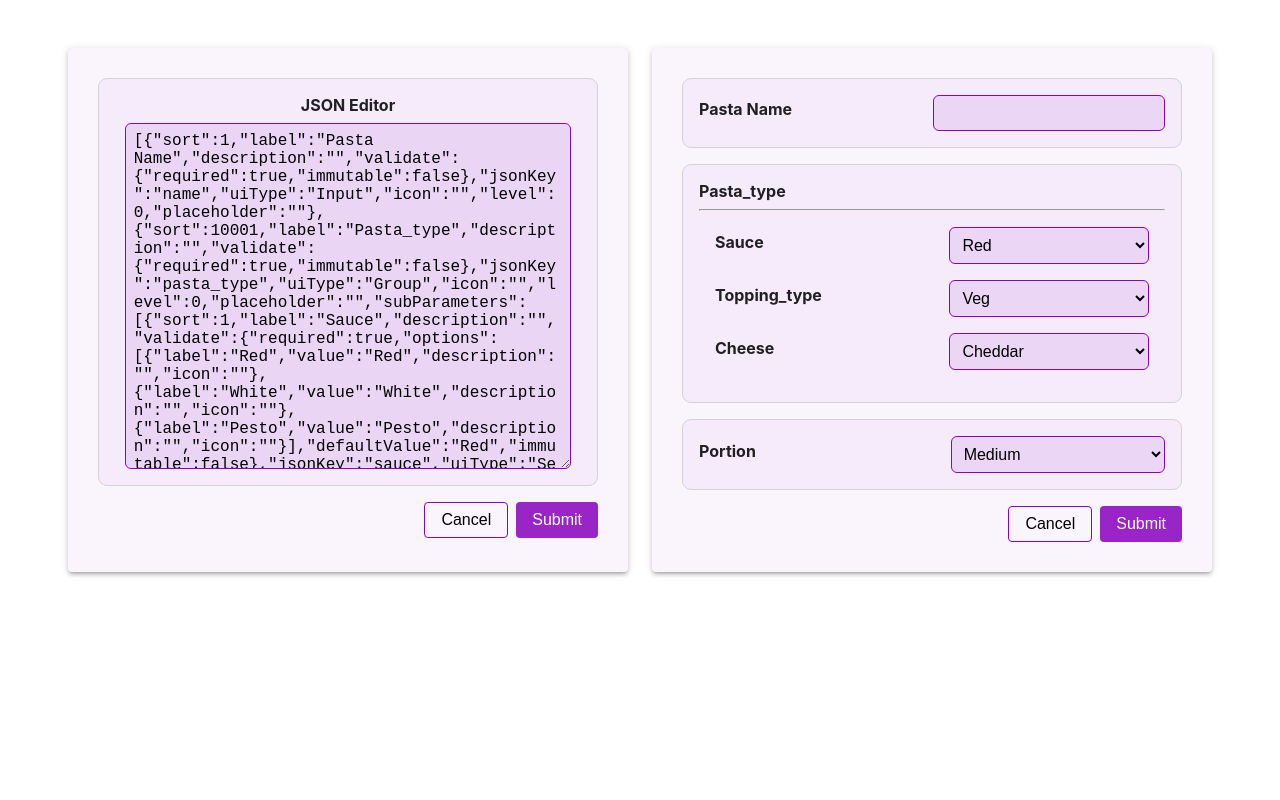
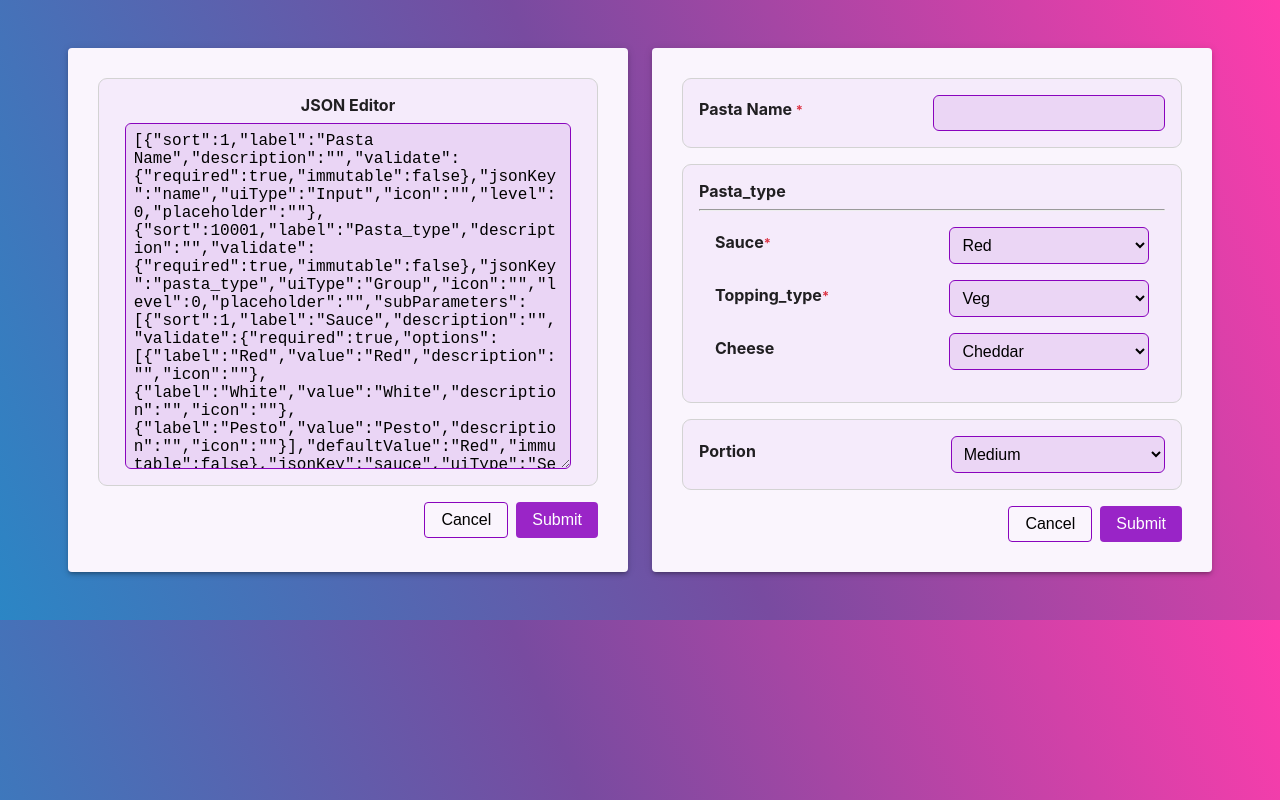
Before and after one commit to Pro-Developer01/Frontend-Assignment, a React (Create React App) app: page / in a window 1280 px wide. Both pictures are taken after a click on the button "Submit". Built offline with nearby package versions, Linux system fonts and the light colour scheme.

Commit message:
form submit alert, require icon, background chnage

```diff
--- a/src/App.css
+++ b/src/App.css
@@ -5,3 +5,13 @@
   width: 100vw;
   padding: 3rem 0;
 }
+
+body {
+  background-color: #ff3cac;
+  background-image: linear-gradient(
+    247deg,
+    #ff3cac 0%,
+    #784ba0 50%,
+    #2b86c5 100%
+  );
+}
--- a/src/App.js
+++ b/src/App.js
@@ -1,4 +1,3 @@
-import logo from './logo.svg';
 import './App.css';
 import Dashboard from './components/Dashboard';
 
--- a/src/components/UISchema.js
+++ b/src/components/UISchema.js
@@ -1,5 +1,5 @@
 import React, { useState } from "react";
-import './style.css';
+import "./style.css";
 
 export default function UiSchema({ data }) {
     const [formValues, setFormValues] = useState({});
@@ -17,12 +17,20 @@ export default function UiSchema({ data }) {
     const handleSubmit = (event) => {
         event.preventDefault();
         console.log(formValues);
+        alert('Form Submited Check concole to see Form Data')
     };
 
     const renderInput = (param) => {
         return (
             <div className="form-field" key={param.jsonKey}>
-                <label className="form-label" htmlFor={param.jsonKey}>{param.label}</label>
+                <label className="form-label" htmlFor={param.jsonKey}>
+                    {param.label}{" "}
+                    {param.validate.required ? (
+                        <span className="form-require ">
+                            *
+                        </span>
+                    ) : null}
+                </label>
                 <input
                     type="text"
                     className="form-input"
@@ -41,7 +49,15 @@ export default function UiSchema({ data }) {
     const renderSelect = (param) => {
         return (
             <div className="form-field" key={param.jsonKey}>
-                <label className="form-label" htmlFor={param.jsonKey}>{param.label}</label>
+                <label className="form-label" htmlFor={param.jsonKey}>
+                    {param.label}
+                    {param.validate.required ?
+                        <span className="form-require">
+
+                            *
+                        </span>
+                        : null}
+                </label>
                 <select
                     className="form-input"
                     id={param.jsonKey}
@@ -60,14 +76,11 @@ export default function UiSchema({ data }) {
         );
     };
 
-
-
     const renderSubParameters = (subParams) => {
         return subParams.map((subParam) => {
             if (subParam.uiType === "Select") {
                 return renderSelect(subParam);
             }
-
         });
     };
 
@@ -84,49 +97,36 @@ export default function UiSchema({ data }) {
     const renderForm = () => {
         return data.map((param) => {
             if (param.uiType === "Input") {
-                return (
-                    <div className="field-container">
-                        {renderInput(param)}
-                    </div>
-                )
+                return <div className="field-container">{renderInput(param)}</div>;
             }
             if (param.uiType === "Group") {
-                return (<div className="field-container">
-                    {renderGroup(param)}
-                </div>
-                )
+                return <div className="field-container">{renderGroup(param)}</div>;
             }
             if (param.uiType === "Select") {
-                return (<div className="field-container">
-                    {renderSelect(param)}
-                </div>
-                )
+                return <div className="field-container">{renderSelect(param)}</div>;
             }
         });
     };
 
     return (
         <>
-
-            {data ?
+            {data ? (
                 <div className="form-wrapper">
                     <form onSubmit={handleSubmit}>
                         {renderForm()}
                         <div className="form-Button">
-
-                            <button className="form-cancel">
-                                Cancel
-                            </button>
+                            <button className="form-cancel">Cancel</button>
                             <button type="submit" className="form-submit">
                                 Submit
                             </button>
                         </div>
                     </form>
-                </div> :
+                </div>
+            ) : (
                 <div className="form-Nodata">
                     <h4>Please Submit / Paste the JSON Data</h4>
                 </div>
-            }
+            )}
         </>
     )
 }
--- a/src/components/style.css
+++ b/src/components/style.css
@@ -79,6 +79,10 @@
   color: #dc3545;
   font-size: 0.8rem;
 }
+.form-require {
+  color: #dc3545;
+  font-size: 0.8rem;
+}
 
 .form-group > div {
   margin: 1rem;
```
